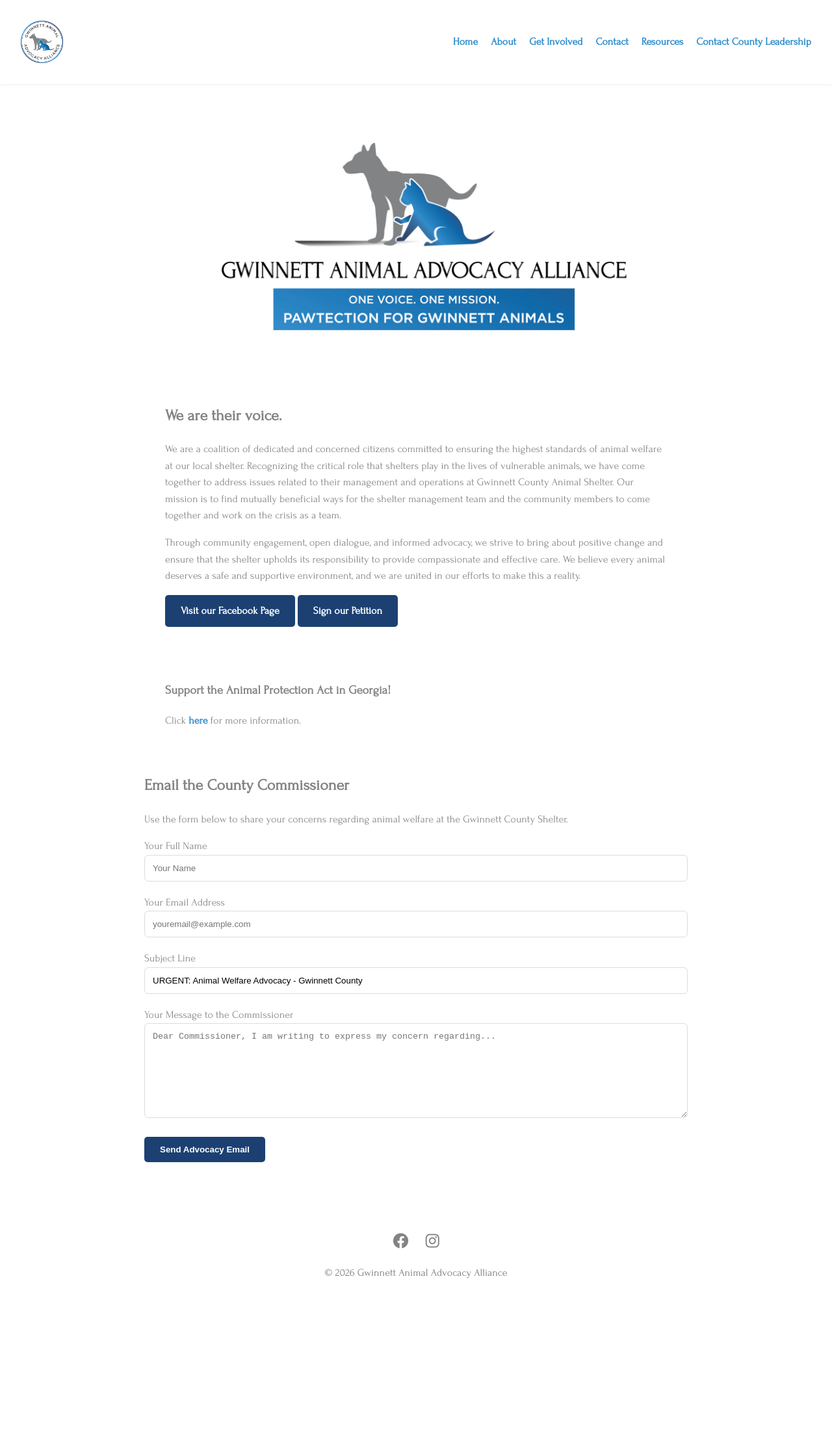
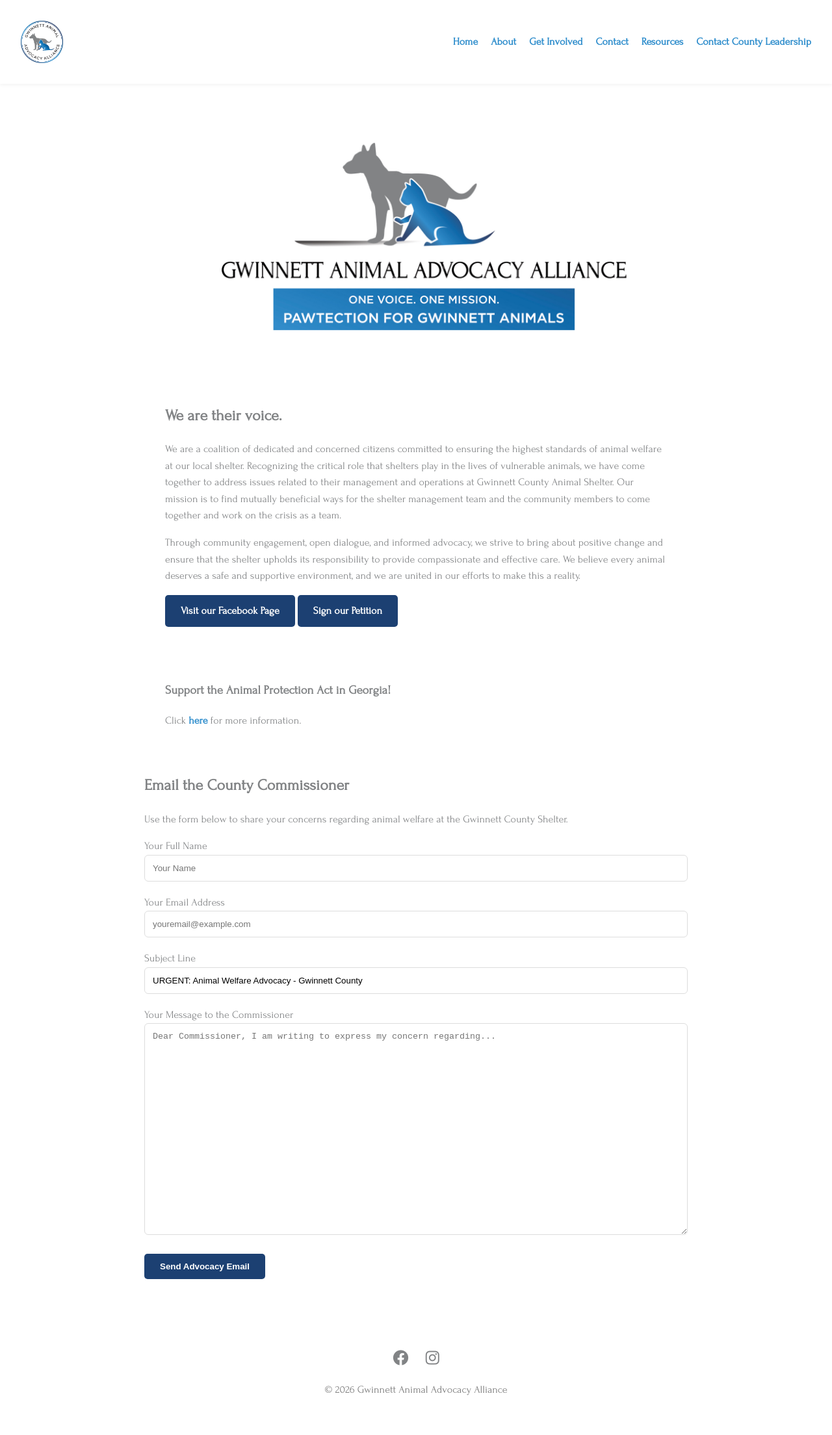
Before and after one commit to whitleybacon/gwinnett-animal-advocacy-alliance, a Jekyll site: the page built from index.html, in a window 1280 px wide. Shown: the whole page at 65% size. Built offline with Jekyll 4.4.1, drawn with Linux system fonts in a browser that asks for light colours; before the commit the page ends 2029 px from its top, so only the background shows below that.

Commit message:
Update index.html

```diff
--- a/index.html
+++ b/index.html
@@ -49,7 +49,7 @@
                 <input type="text" id="subject" name="subject" value="URGENT: Animal Welfare Advocacy - Gwinnett County" readonly>
 
                 <label for="message">Your Message to the Commissioner</label>
-                <textarea id="message" name="message" rows="8" required placeholder="Dear Commissioner, I am writing to express my concern regarding..."></textarea>
+                <textarea id="message" name="message" rows="20" required placeholder="Dear Commissioner, I am writing to express my concern regarding..."></textarea>
 
                 <input type="hidden" name="_next" value="https://www.gwinnettanimaladvocacyalliance.com/thanks/">
                 <input type="hidden" name="_subject" value="New Alliance Advocacy Message">
```
